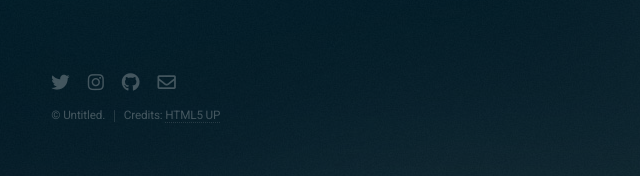
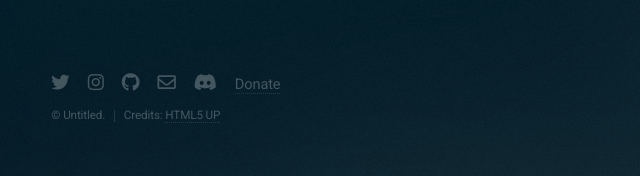
Before and after one commit to Anything-Can-Happen/achnetwork.github.io, a plain HTML site: page servers/FiveM/ACHRP/ACHRPLinkPage/index.html in a window 1280 px wide. Shown: the part 621-797 px from the top of the page, 0-640 px from the left. Drawn offline with Linux system fonts and the light colour scheme.

Commit message:
Update index.html

```diff
--- a/servers/FiveM/ACHRP/ACHRPLinkPage/index.html
+++ b/servers/FiveM/ACHRP/ACHRPLinkPage/index.html
@@ -33,6 +33,8 @@
 					<li><a href="#" class="icon brands fa-instagram"><span class="label">Instagram</span></a></li>
 					<li><a href="#" class="icon brands fa-github"><span class="label">GitHub</span></a></li>
 					<li><a href="#" class="icon fa-envelope"><span class="label">Email</span></a></li>
+					<li><a href="#" class="icon brands fa-discord"><span class="label">Discord</span></a></li>
+					<li><a href="#" class="fa-solid fa-box-dollar"><span class="label">Donate</span></a></li>
 				</ul>
 				<ul class="copyright">
 					<li>&copy; Untitled.</li><li>Credits: <a href="http://html5up.net">HTML5 UP</a></li>
```
